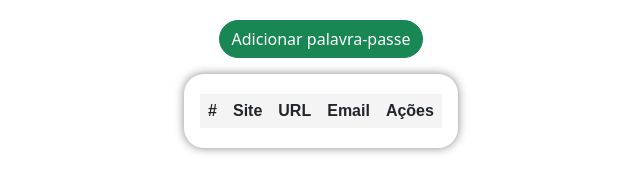
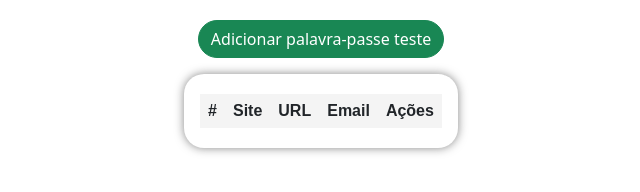
Before and after one commit to vascopeixoto/ProjetoCriptografia, a plain HTML site: page index.html in a window 1280 px wide. Shown: the whole page, without its empty margins (319-959 px from the left). Drawn offline with nearby package versions, Linux system fonts and the light colour scheme.

Commit message:
Update index.html

```diff
--- a/index.html
+++ b/index.html
@@ -15,7 +15,7 @@
 <body>
     <div class="Container">
         <button type="button" class="btn btn-success" data-bs-toggle="modal" data-bs-target="#AddPass">
-            Adicionar palavra-passe
+            Adicionar palavra-passe teste
         </button>
 
         <div class="TableContainer">
```
